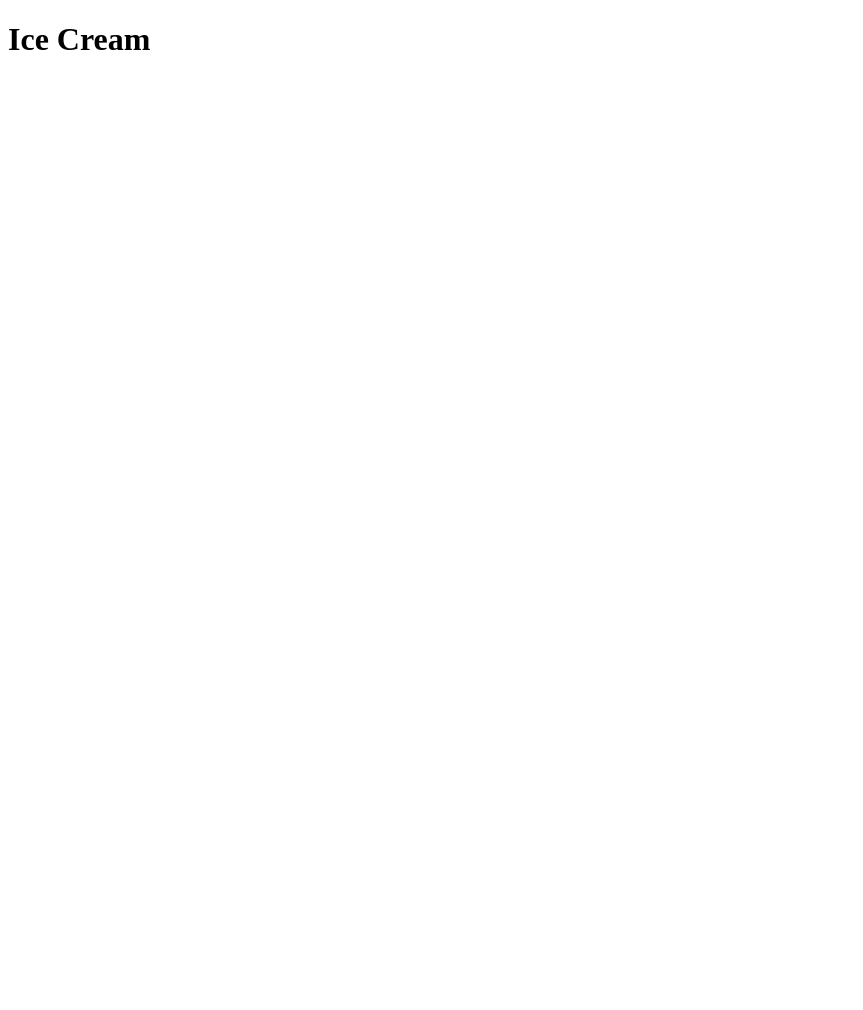
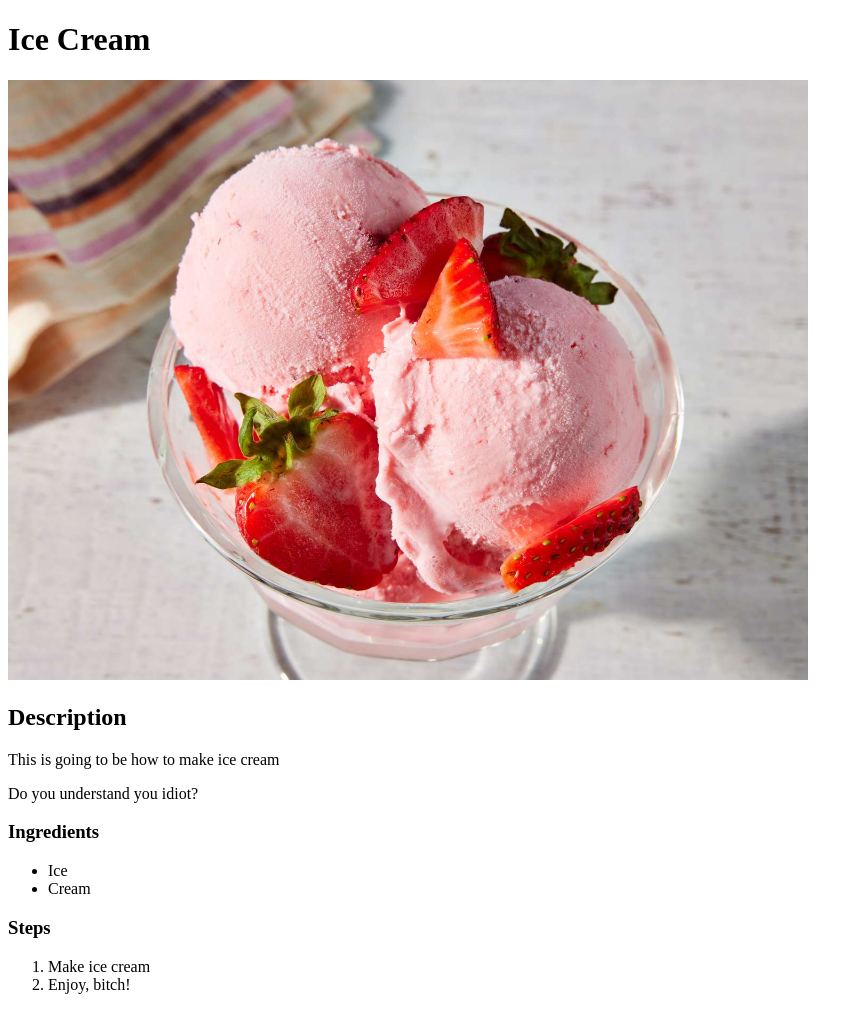
Before and after one commit to Edreeszy/odin-recipes, a plain HTML site: page recipes/ice-cream.html in a window 1280 px wide. Shown: the whole page, without its empty margins (0-863 px from the left). Before the commit the page ends 800 px from the top, so only its background shows below. Drawn offline with Linux system fonts and the light colour scheme.

Commit message:
feat: add recipes images and steps

```diff
--- a/recipes/ice-cream.html
+++ b/recipes/ice-cream.html
@@ -7,6 +7,19 @@
 </head>
 <body>
     <h1>Ice Cream</h1>
-
+    <img src="../img/ice-cream.jpg" alt="ice Cream" width="800" height="600">
+    <h2>Description</h2>
+        <p>This is going to be how to make ice cream</p>
+        <p>Do you understand you idiot?</p>
+    <h3>Ingredients</h3>
+        <ul>
+            <li>Ice</li>
+            <li>Cream</li>
+        </ul>
+    <h3>Steps</h3>
+        <ol>
+            <li>Make ice cream</li>
+            <li>Enjoy, bitch!</li>
+        </ol>
 </body>
 </html>
```
Also changed, not shown: recipes/taco.html (+14 -0 lines).
